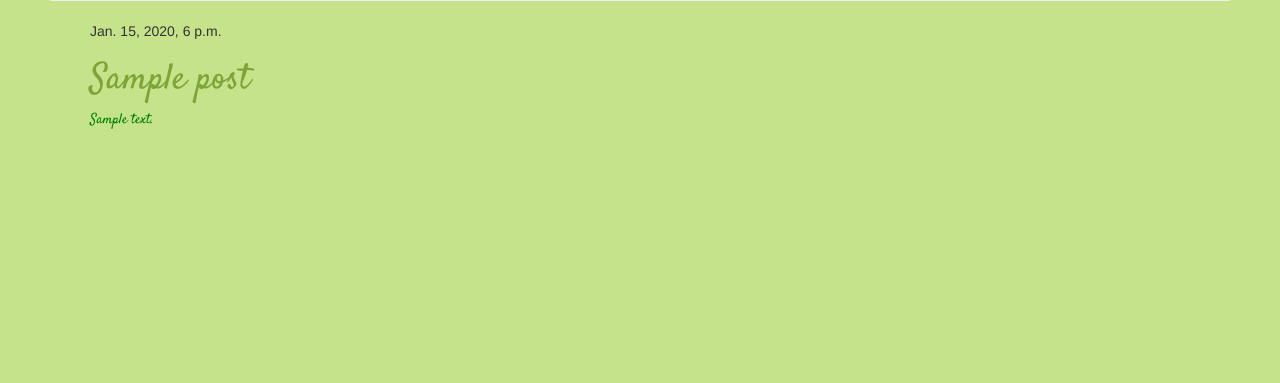
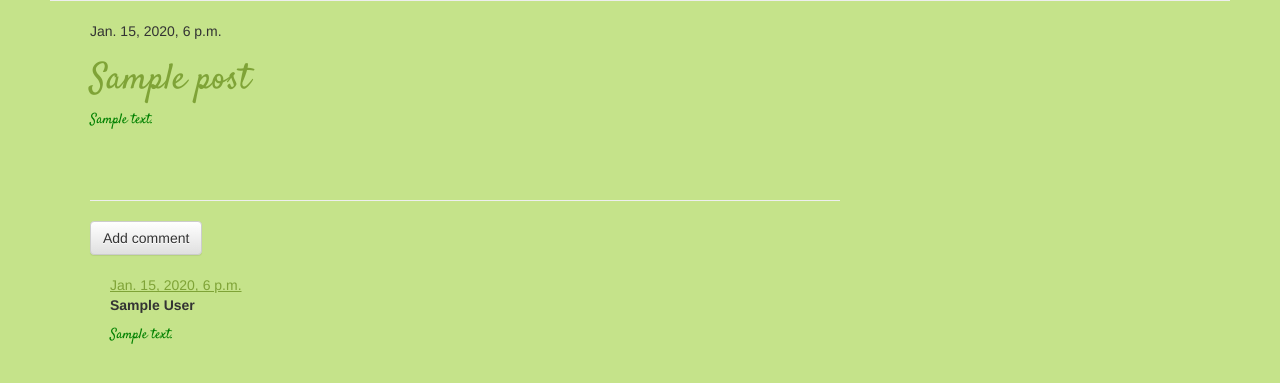
Before and after one commit to Charpon/my-first-blog, a Django app: page /post/1/ in a window 1280 px wide. Shown: the part 193-576 px from the top of the page. Run offline with Django 3.2, Linux system fonts and the light colour scheme; tables that the repository leaves empty hold one stand-in row (values such as "Sample post"); some libraries are stand-ins or nearby versions.

Commit message:
comments

```diff
--- a/blog/admin.py
+++ b/blog/admin.py
@@ -1,4 +1,5 @@
 from django.contrib import admin
-from .models import Post
+from .models import Post, Comment
 
 admin.site.register(Post)
+admin.site.register(Comment)
--- a/blog/models.py
+++ b/blog/models.py
@@ -17,3 +17,20 @@
 
     def __str__(self):
     	 return self.title
+
+class Comment(models.Model):
+    post = models.ForeignKey('blog.Post', related_name='comments')
+    author = models.CharField(max_length=200)
+    text = models.TextField()
+    created_date = models.DateTimeField(default=timezone.now)
+    approved_comment = models.BooleanField(default=False)
+
+    def approve(self):
+        self.approved_comment = True
+        self.save()
+
+    def __str__(self):
+        return self.text
+
+    def approved_comments(self):
+        return self.comments.filter(approved_comment=True)
--- a/blog/static/css/blog.css
+++ b/blog/static/css/blog.css
@@ -66,6 +66,10 @@
     -webkit-transition:  0.8s;
 }
 
+.comment {
+    margin: 20px 0px 20px 20px;
+}
+
 #webname{
 	color: #FFFFFF;
 	font-family: 'Satisfy';
--- a/blog/templates/blog/post_detail.html
+++ b/blog/templates/blog/post_detail.html
@@ -14,4 +14,23 @@
         <h1>{{ post.title }}</h1>
         <p>{{ post.text|linebreaks }}</p>
     </div>
+    <hr>
+        <a class="btn btn-default" href="{% url 'add_comment_to_post' pk=post.pk %}">Add comment</a>
+            {% for comment in post.comments.all %}
+            {% if user.is_authenticated or comment.approved_comment %}
+            <div class="comment">
+                <div class="date">
+                    {{ comment.created_date }}
+                    {% if not comment.approved_comment %}
+                        <a class="btn btn-default" href="{% url 'comment_remove' pk=comment.pk %}"><span class="glyphicon glyphicon-remove"></span></a>
+                        <a class="btn btn-default" href="{% url 'comment_approve' pk=comment.pk %}"><spanclass="glyphicon glyphicon-ok"></span></a>
+                    {% endif %}
+                </div>
+                <strong>{{ comment.author }}</strong>
+                <p>{{ comment.text|linebreaks }}</p>
+            </div>
+            {% endif %}
+        {% empty %}
+            <p>No comments here yet :(</p>
+        {% endfor %}
 {% endblock %}
--- a/blog/templates/blog/post_list.html
+++ b/blog/templates/blog/post_list.html
@@ -45,6 +45,7 @@
                 </div>
                 <h1><a href="{% url 'post_detail' pk=post.pk %}">{{ post.title }}</a></h1>
                 <p>{{ post.text|linebreaks }}</p>
+                <a href="{% url 'blog.views.post_detail' pk=post.pk %}">Comments: {{ post.approved_comments.count }}</a>
             </div>
            	{% endfor %}
         </div>
--- a/blog/urls.py
+++ b/blog/urls.py
@@ -11,4 +11,7 @@
 	url(r'^drafts/$', views.post_draft_list, name='post_draft_list'),
 	url(r'^post/(?P<pk>\d+)/publish/$', views.post_publish, name='post_publish'),
 	url(r'^post/(?P<pk>\d+)/remove/$', views.post_remove, name='post_remove'),
+	url(r'^post/(?P<pk>\d+)/comment/$', views.add_comment_to_post, name='add_comment_to_post'),
+	url(r'^comment/(?P<pk>\d+)/approve/$', views.comment_approve, name='comment_approve'),
+	url(r'^comment/(?P<pk>\d+)/remove/$', views.comment_remove, name='comment_remove'),
 ]
--- a/blog/views.py
+++ b/blog/views.py
@@ -1,9 +1,9 @@
 from django.shortcuts import redirect
 from django.shortcuts import render
 from django.utils import timezone
-from .models import Post
+from .models import Post, Comment
 from django.shortcuts import render, get_object_or_404
-from .forms import PostForm
+from .forms import PostForm, CommentForm
 from django.contrib.auth.decorators import login_required
 
 def post_list(request):
@@ -68,3 +68,29 @@
 
 def gallery(request):
     return render(request, 'blog/photo_gallery.html')
+
+def add_comment_to_post(request, pk):
+    post = get_object_or_404(Post, pk=pk)
+    if request.method == "POST":
+        form = CommentForm(request.POST)
+        if form.is_valid():
+            comment = form.save(commit=False)
+            comment.post = post
+            comment.save()
+            return redirect('blog.views.post_detail', pk=post.pk)
+    else:
+        form = CommentForm()
+    return render(request, 'blog/add_comment_to_post.html', {'form': form})
+
+@login_required
+def comment_approve(request, pk):
+    comment = get_object_or_404(Comment, pk=pk)
+    comment.approve()
+    return redirect('blog.views.post_detail', pk=comment.post.pk)
+
+@login_required
+def comment_remove(request, pk):
+    comment = get_object_or_404(Comment, pk=pk)
+    post_pk = comment.post.pk
+    comment.delete()
+    return redirect('blog.views.post_detail', pk=post_pk)
```
Also changed, not shown: add_comment_to_post.html (added, +9 -0 lines), blog/forms.py (+7 -1 lines), blog/templates/blog/add_comment_to_post.html (added, +9 -0 lines), blog/migrations/0002_comment.py (added).
